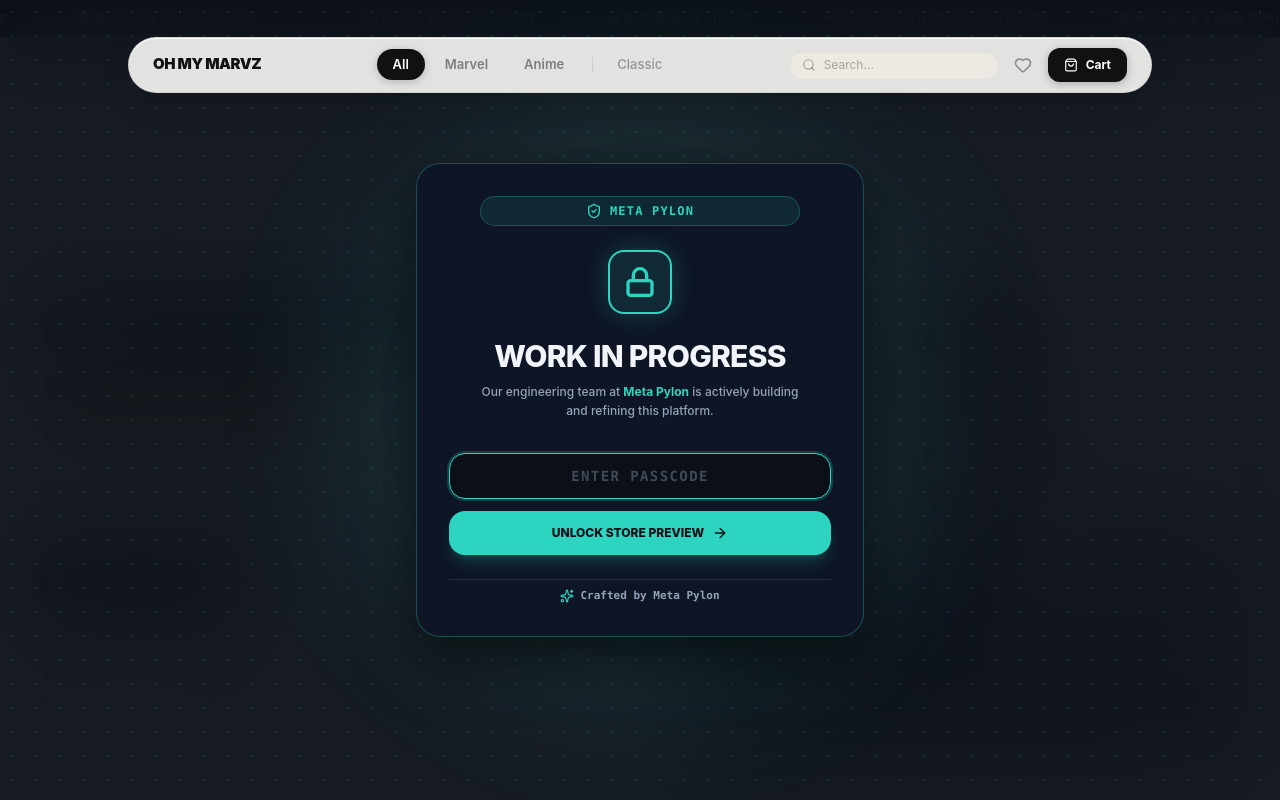
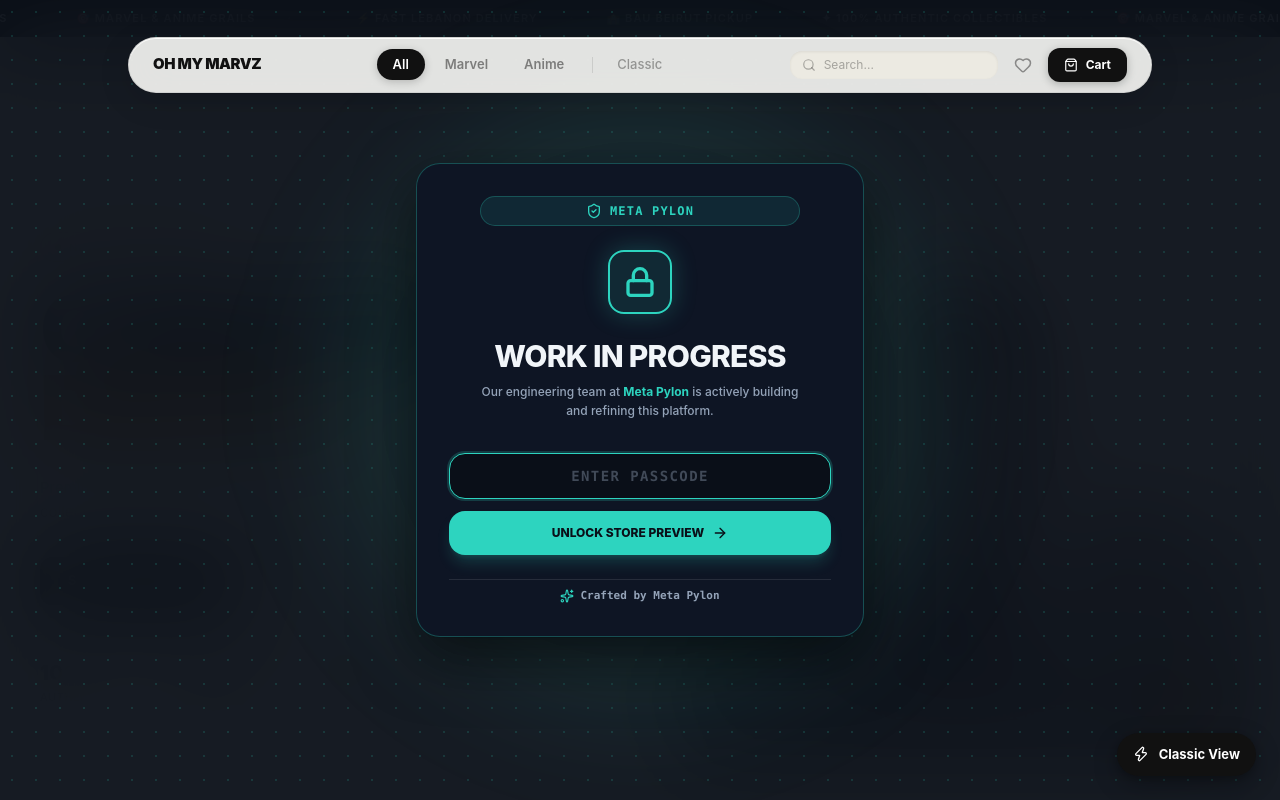
Before and after one commit to akaPaT0/oh-my-marvz, a Next.js app: page /2 in a window 1280 px wide. Shown: the top 800 px of the page. Built offline with nearby package versions, Linux system fonts and the light colour scheme.

Commit message:
Add fixed ViewSwitcher button — toggles between classic home and modern /2 view

```diff
--- a/src/app/2/page.tsx
+++ b/src/app/2/page.tsx
@@ -20,6 +20,8 @@
 import { ModernProductModal } from '@/components/ModernProductModal';
 import { CartDrawer, CartItem } from '@/components/CartDrawer';
 import { CheckoutModal } from '@/components/CheckoutModal';
+import { ViewSwitcher } from '@/components/ViewSwitcher';
+
 
 const CATEGORIES = [
   { id: 'all', label: 'All Products' },
@@ -554,6 +556,7 @@
         items={cartItems}
         onClearCart={() => setCartItems([])}
       />
+      <ViewSwitcher />
     </div>
   );
 }
--- a/src/app/page.tsx
+++ b/src/app/page.tsx
@@ -13,6 +13,8 @@
 import { CheckoutModal } from '@/components/CheckoutModal';
 import { INITIAL_PRODUCTS, Product } from '@/data/products';
 import { ArrowUpDown } from 'lucide-react';
+import { ViewSwitcher } from '@/components/ViewSwitcher';
+
 
 export default function Home() {
   const [products] = useState<Product[]>(INITIAL_PRODUCTS);
@@ -190,6 +192,7 @@
         items={cartItems}
         onClearCart={() => setCartItems([])}
       />
+      <ViewSwitcher />
     </div>
   );
 }
--- /dev/null
+++ b/src/components/ViewSwitcher.tsx
@@ -0,0 +1,37 @@
+'use client';
+
+import Link from 'next/link';
+import { usePathname } from 'next/navigation';
+import { Sparkles, Zap } from 'lucide-react';
+
+export function ViewSwitcher() {
+  const pathname = usePathname();
+  const isModern = pathname === '/2';
+
+  return (
+    <Link
+      href={isModern ? '/' : '/2'}
+      className="fixed bottom-6 right-6 z-[90] flex items-center gap-2.5 px-4 py-3 rounded-full font-bold text-[13px] transition-all hover:scale-105 active:scale-95 select-none"
+      style={{
+        background: isModern ? '#111' : '#fff',
+        color: isModern ? '#fff' : '#111',
+        boxShadow: isModern
+          ? '0 8px 24px rgba(0,0,0,0.3), 0 2px 8px rgba(0,0,0,0.2)'
+          : '0 8px 24px rgba(0,0,0,0.15), 0 2px 8px rgba(0,0,0,0.1)',
+        border: isModern ? 'none' : '1.5px solid rgba(0,0,0,0.08)',
+      }}
+    >
+      {isModern ? (
+        <>
+          <Zap className="w-4 h-4" />
+          <span>Classic View</span>
+        </>
+      ) : (
+        <>
+          <Sparkles className="w-4 h-4" />
+          <span>Modern View</span>
+        </>
+      )}
+    </Link>
+  );
+}
```
